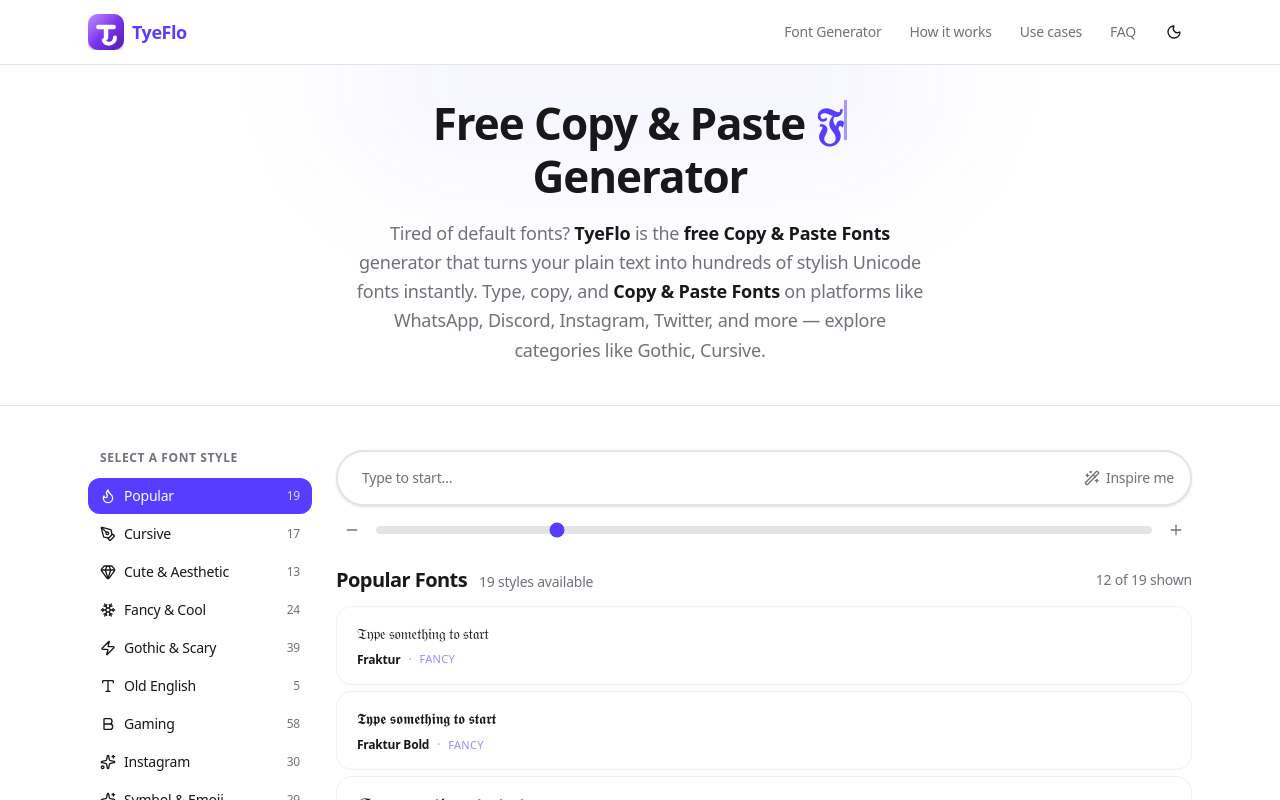
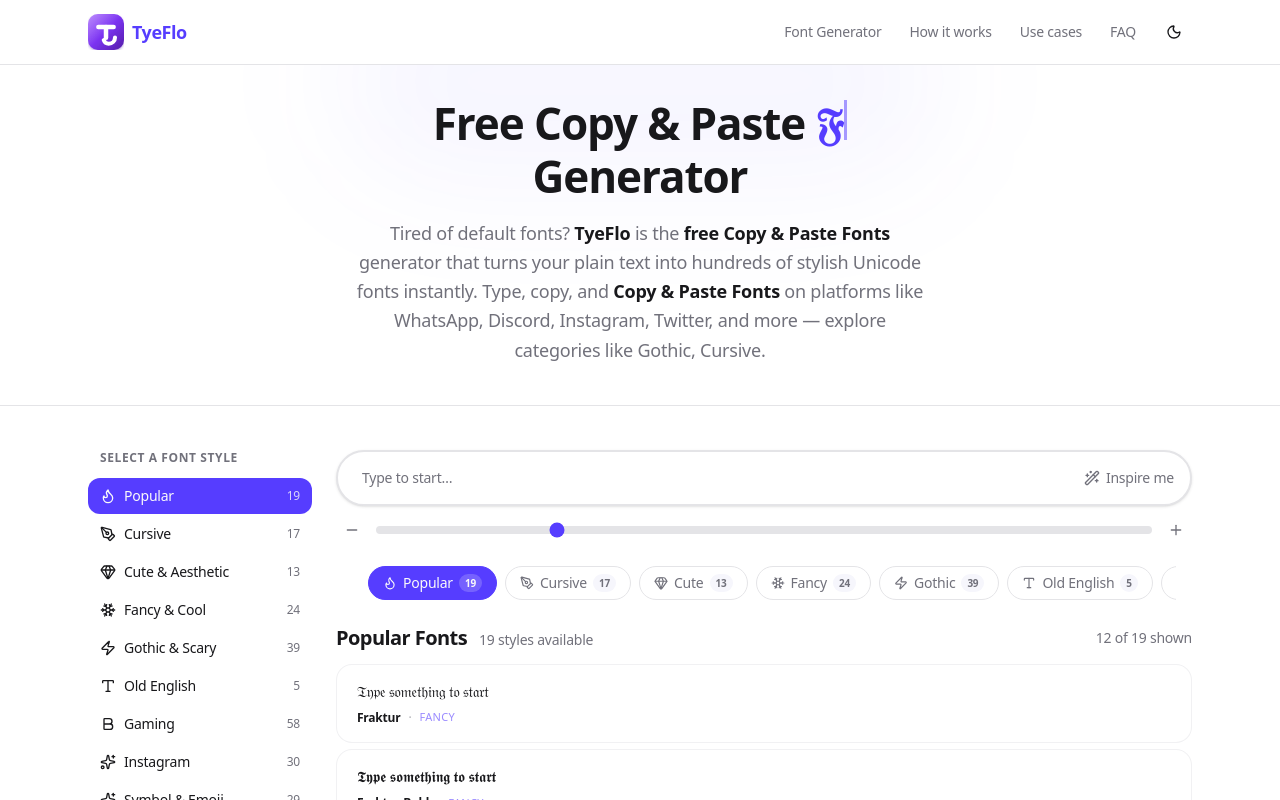
Before and after one commit to itsseoboy/tyeflo, a Next.js app: page / in a window 1280 px wide. Shown: the top 800 px of the page. Built offline with nearby package versions, Linux system fonts and the light colour scheme.

Commit message:
asscibility fix

```diff
--- a/src/components/font-tool.tsx
+++ b/src/components/font-tool.tsx
@@ -358,11 +358,10 @@
           </div>
 
           {/* Mobile category pills */}
-          <div
-            className="-mx-4 mb-4 flex items-center gap-2 overflow-x-auto px-4 pb-2 font-scroll lg:hidden"
-            role="tablist"
-            aria-label="Font categories"
-          >
+          <nav
+  className="mx-4 mb-4 flex items-center gap-2 overflow-x-auto px-4 pb-2 ..."
+  aria-label="Font categories"
+>
             {FONT_CLUSTERS.map(renderCategoryPill)}
             <button
               className="flex shrink-0 items-center justify-center rounded-full border border-border bg-card p-2 text-muted-foreground transition-colors hover:border-primary/40 hover:text-foreground"
@@ -370,7 +369,7 @@
             >
               <Settings2 className="h-4 w-4" />
             </button>
-          </div>
+          </nav>
 
           {/* Mobile heading */}
           <div className="mb-3 flex items-center justify-between lg:hidden">
--- a/src/components/rotating-word.tsx
+++ b/src/components/rotating-word.tsx
@@ -73,7 +73,7 @@
   }, []);
 
   return (
-    <span className="relative inline-flex items-baseline" aria-label="Font">
+    <span className="relative inline-flex items-baseline">
       <span className="text-primary" dir="auto">
         {mounted ? typed : WORDS[0]}
       </span>
```
